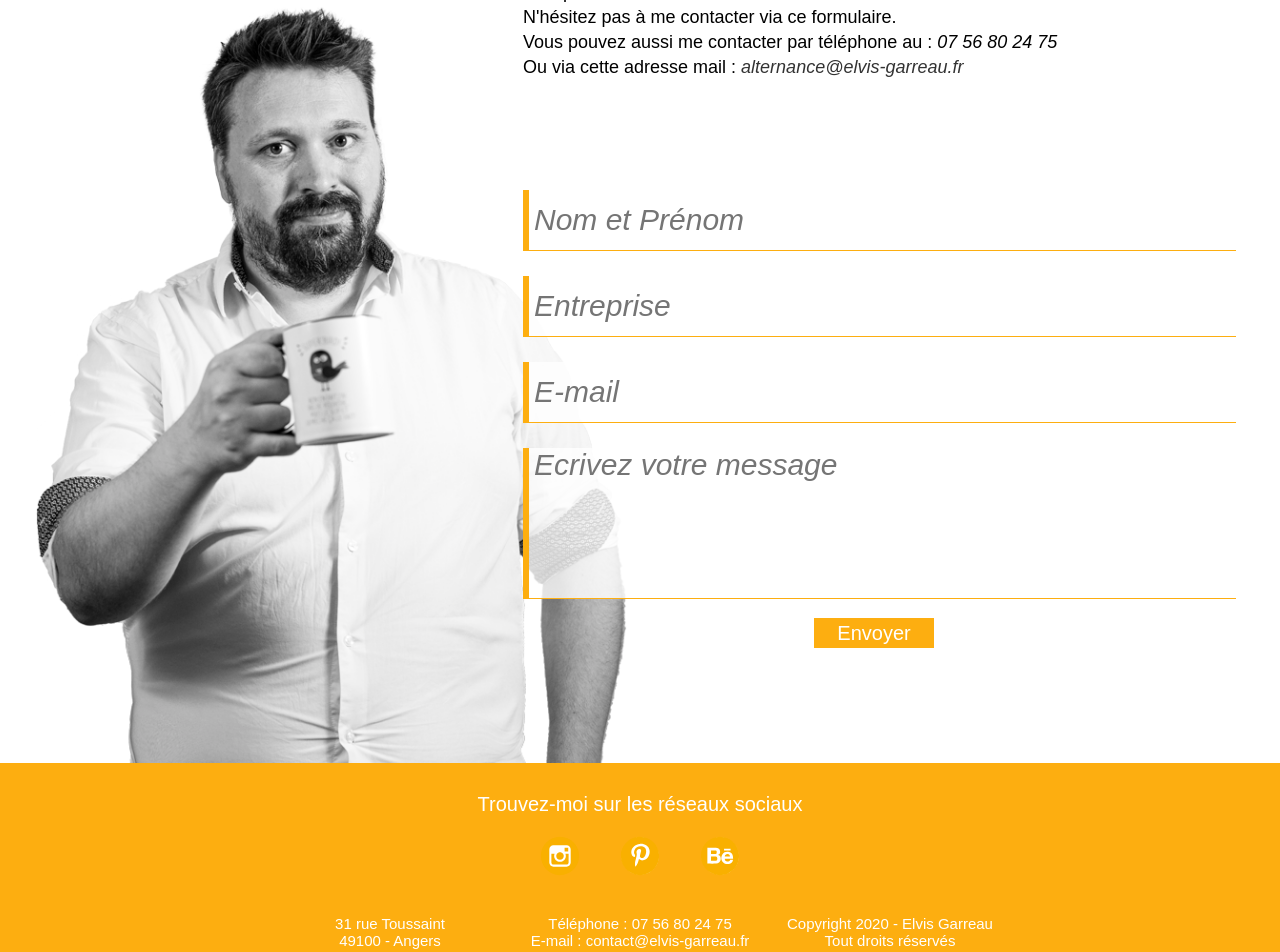
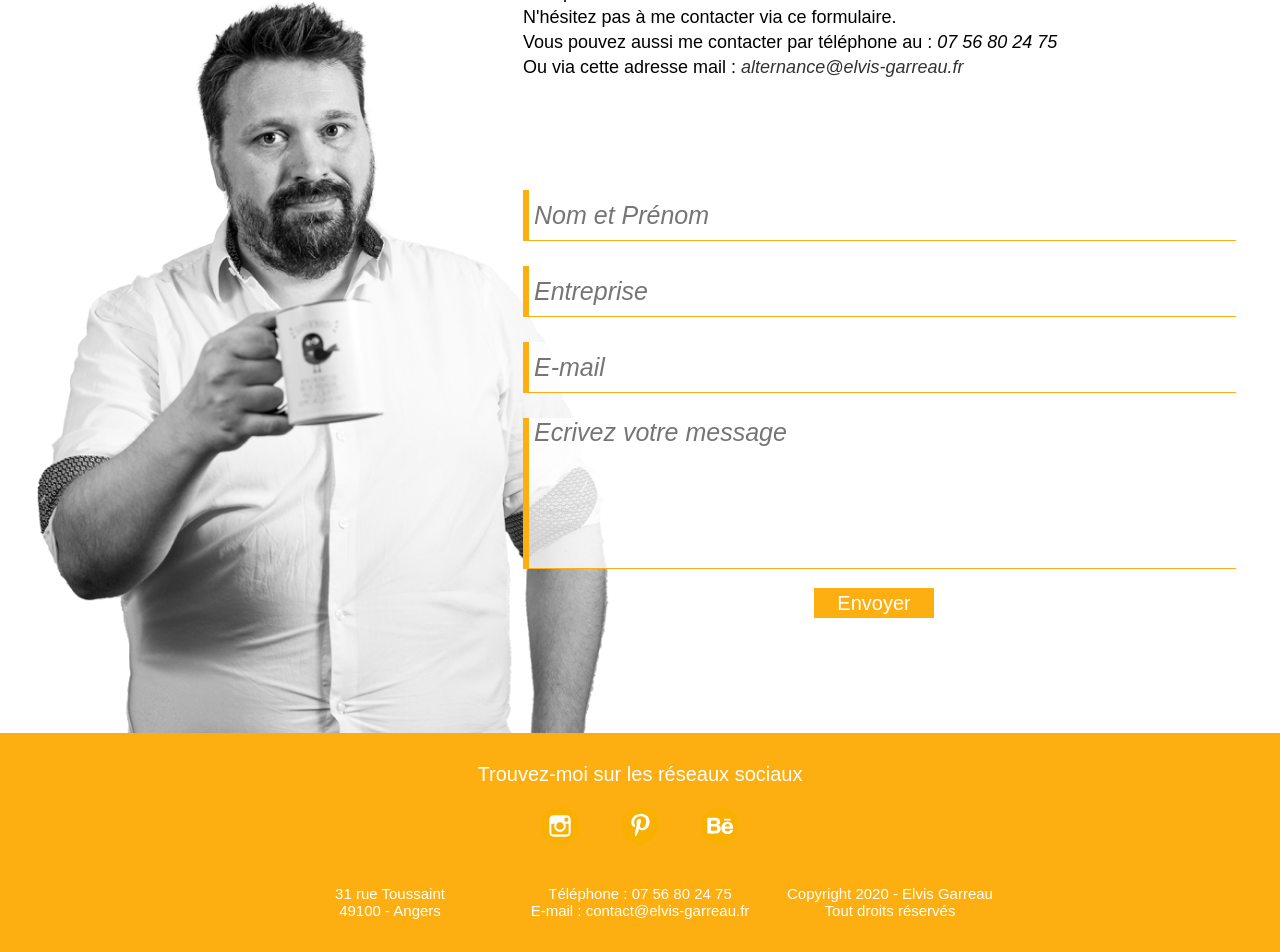
Before and after one commit to Elvis-yep/elvis-garreau.fr, a Vue app: page / in a window 1280 px wide. Shown: the part 3940-4892 px from the top of the page. Built offline with nearby package versions, Linux system fonts and the light colour scheme; a web font is replaced by a local one.

Commit message:
modification formulaire

```diff
--- a/src/components/Contact.vue
+++ b/src/components/Contact.vue
@@ -12,7 +12,7 @@
                 </p>
                 <div class="formulaire">
                     <form name="form1" id="formulairedecontact" method="post" action="envoi.php">
-                        <input type="text" placeholder="Nom et Prénom" name="nom-prenom" id="nom-prenom" required>
+                        <input type="text" placeholder="Nom et Prénom" name="nom" id="nom" required>
                         <input type="text" placeholder="Entreprise" name="entreprise" id="entreprise" required>
                         <input type="email" placeholder="E-mail" name="email" id="email" required>
                         <textarea type="text" placeholder="Ecrivez votre message" name="message" id="message" rows="10" cols="50" required></textarea>
@@ -112,7 +112,7 @@ textarea {
         outline: 0;
     };
     &::placeholder {
-        font-size: 30px;
+        font-size: 25px;
         font-family: fira-sans, sans-serif;
         font-weight: 500;
         font-style: italic;
@@ -121,7 +121,7 @@ textarea {
 
 input {
 	width: 100%;
-	height: 60px;
+	height: 50px;
 	margin-top: 10px;
 	margin-bottom: 15px;
 	padding-left: 5px;
@@ -130,7 +130,7 @@ input {
     border-bottom: 1px solid #fdae10;
     border-right: 0;
     border-top: 0;
-    font-size: 30px;
+    font-size: 25px;
     font-family: fira-sans, sans-serif;
     font-weight: 500;
     font-style: italic;
@@ -153,6 +153,7 @@ input {
     line-height: 30px;
     outline: 0;
     border: 0;
+    cursor: pointer;
     &:hover {
         background: #f2a100;
         box-shadow: 1px 1px 5px rgba(0, 0, 0, 0.5);
```
